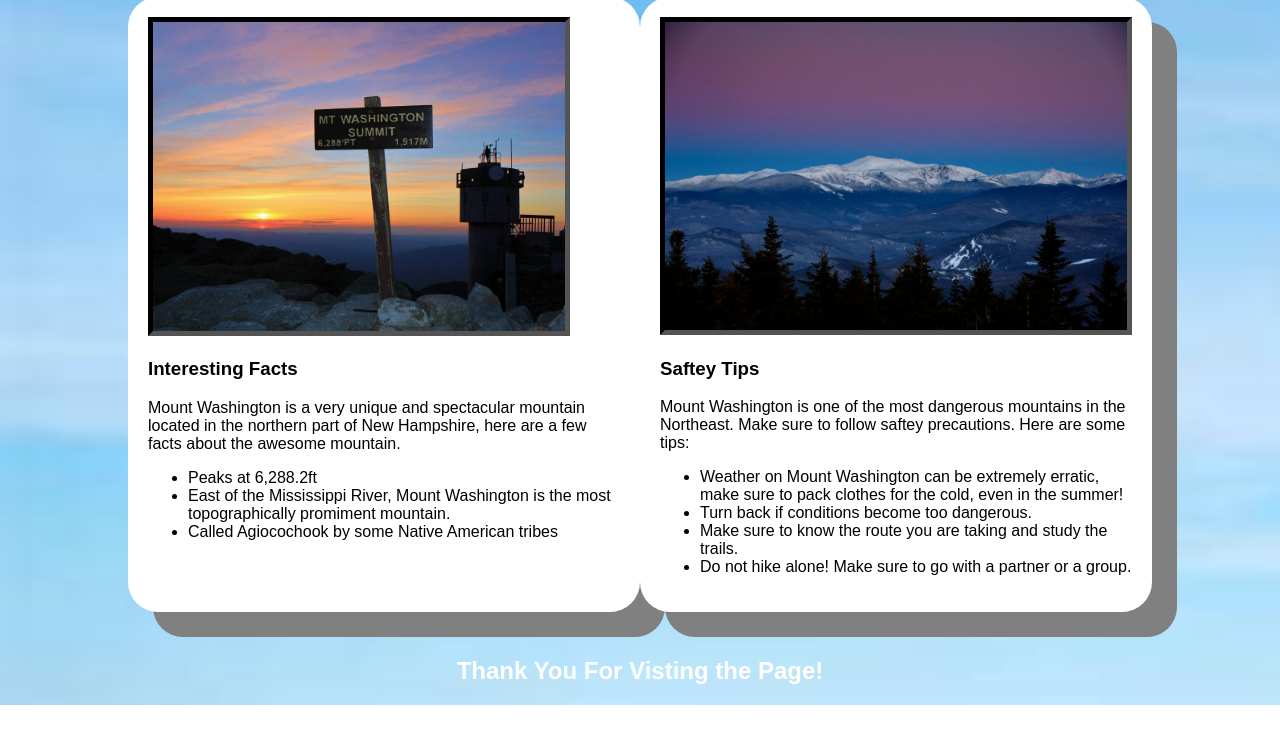
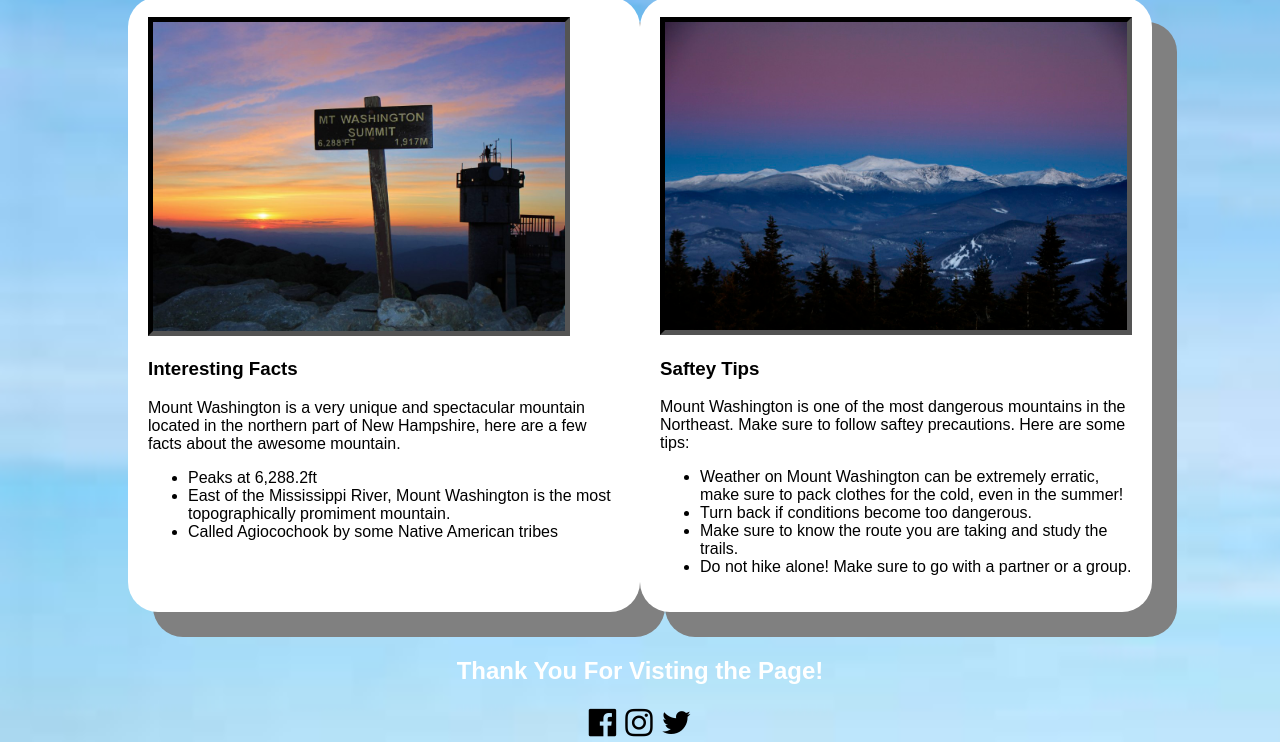
Before and after one commit to evan-ryan/evan-ryan.github.io, a plain HTML site: page explore.html in a window 1280 px wide. Shown: the part 1023-1765 px from the top of the page. Before the commit the page ends 1728 px from the top, so only its background shows below. Drawn offline with Linux system fonts and the light colour scheme.

Commit message:
Update explore.html

```diff
--- a/explore.html
+++ b/explore.html
@@ -4,6 +4,7 @@
       <title>Mount Washington</title>
       <meta charset="UTF-8">
       <link rel="stylesheet" href="stylesheet.css">
+      <link rel="stylesheet" href="https://cdnjs.cloudflare.com/ajax/libs/font-awesome/4.6.3/css/font-awesome.min.css">
    </head>
    <head>
    <title>Great Hikes NE</title>
@@ -61,6 +62,11 @@
       <!-- End of class .box -->
       <div class="footer">
          <h2> Thank You For Visting the Page! </h2>
+         <div class="fontawesome">
+            <a><i class="fa fa-facebook-official"></i></a>
+            <a><i class="fa fa-instagram"></i></a>
+            <a><i class="fa fa-twitter"></i></a>
+         </div>
       </div>
    </body>
 </html>
```
